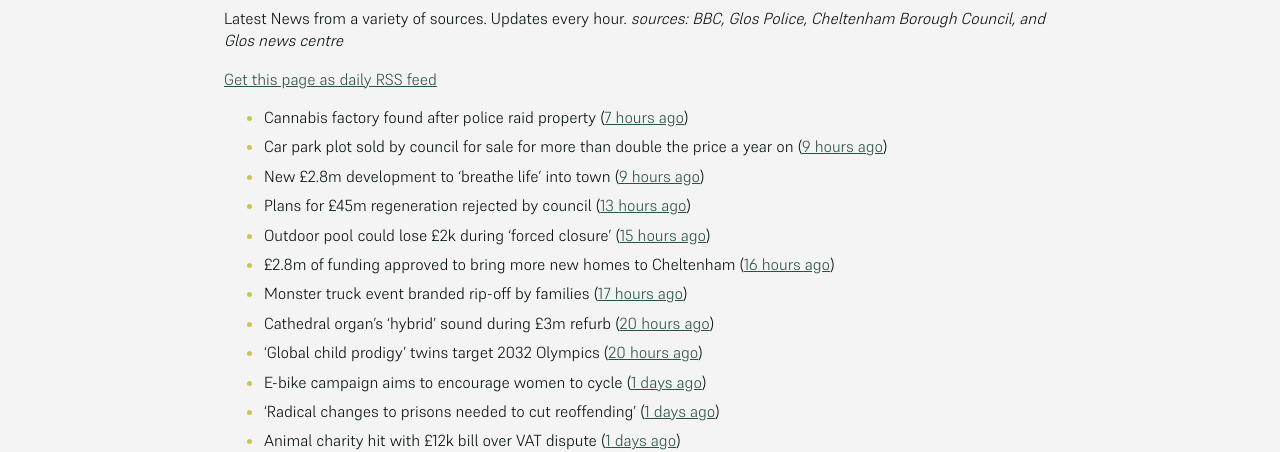
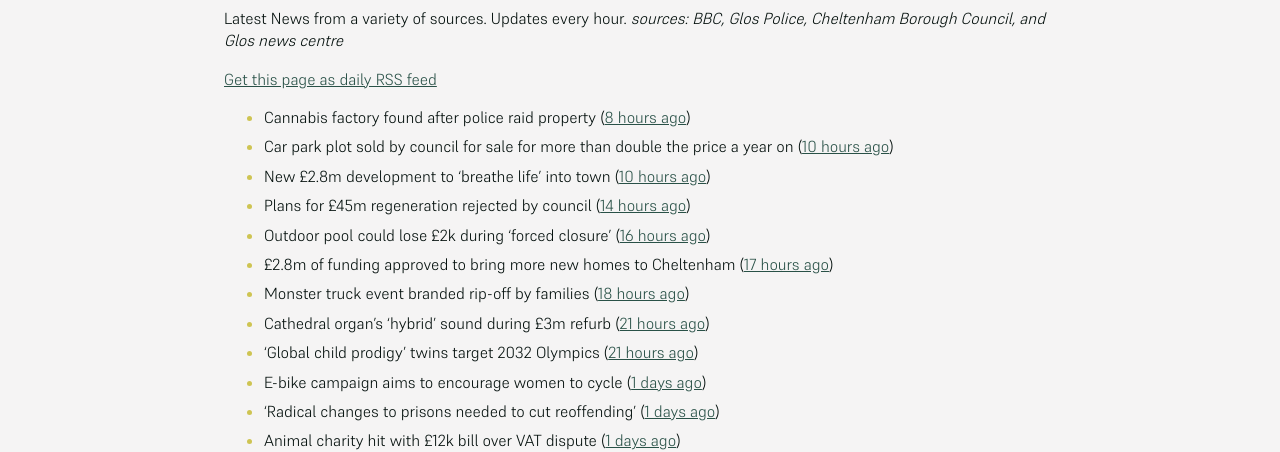
Before and after one commit to mat-0/cheltenham-open-data, a Jekyll site: the page built from _pages/news.md, in a window 1280 px wide. Shown: the part 266-718 px from the top of the page. Built offline with Jekyll 4.4.1, drawn with Linux system fonts in a browser that asks for light colours.

Commit message:
Updated 2025-07-03 02:31:04

```diff
--- a/_pages/news.md
+++ b/_pages/news.md
@@ -12,15 +12,15 @@ _sources: BBC, Glos Police, Cheltenham Borough Council, and Glos news centre_
 [Get this page as daily RSS feed](/daily.rss)
 
 <!-- news_marker starts -->
-- Cannabis factory found after police raid property ([7 hours ago](https://www.bbc.com/news/articles/cx2jxv80022o))
-- Car park plot sold by council for sale for more than double the price a year on ([9 hours ago](https://gloucesternewscentre.co.uk/car-park-plot-sold-by-council-for-sale-for-more-than-double-the-price-a-year-on/))
-- New £2.8m development to 'breathe life' into town ([9 hours ago](https://www.bbc.com/news/articles/cvg8n8djp0no))
-- Plans for £45m regeneration rejected by council ([13 hours ago](https://www.bbc.com/news/articles/ckg3jn2207ro))
-- Outdoor pool could lose £2k during 'forced closure' ([15 hours ago](https://www.bbc.com/news/articles/cvg885vxldgo))
-- £2.8m of funding approved to bring more new homes to Cheltenham ([16 hours ago](https://www.cheltenham.gov.uk/news/article/3027/28m_of_funding_approved_to_bring_more_new_homes_to_cheltenham))
-- Monster truck event branded rip-off by families ([17 hours ago](https://www.bbc.com/news/articles/c4gdmy874q4o))
-- Cathedral organ's 'hybrid' sound during £3m refurb ([20 hours ago](https://www.bbc.com/news/articles/cy4nngn7pgxo))
-- 'Global child prodigy' twins target 2032 Olympics ([20 hours ago](https://www.bbc.com/news/articles/c0k7x723zr1o))
+- Cannabis factory found after police raid property ([8 hours ago](https://www.bbc.com/news/articles/cx2jxv80022o))
+- Car park plot sold by council for sale for more than double the price a year on ([10 hours ago](https://gloucesternewscentre.co.uk/car-park-plot-sold-by-council-for-sale-for-more-than-double-the-price-a-year-on/))
+- New £2.8m development to 'breathe life' into town ([10 hours ago](https://www.bbc.com/news/articles/cvg8n8djp0no))
+- Plans for £45m regeneration rejected by council ([14 hours ago](https://www.bbc.com/news/articles/ckg3jn2207ro))
+- Outdoor pool could lose £2k during 'forced closure' ([16 hours ago](https://www.bbc.com/news/articles/cvg885vxldgo))
+- £2.8m of funding approved to bring more new homes to Cheltenham ([17 hours ago](https://www.cheltenham.gov.uk/news/article/3027/28m_of_funding_approved_to_bring_more_new_homes_to_cheltenham))
+- Monster truck event branded rip-off by families ([18 hours ago](https://www.bbc.com/news/articles/c4gdmy874q4o))
+- Cathedral organ's 'hybrid' sound during £3m refurb ([21 hours ago](https://www.bbc.com/news/articles/cy4nngn7pgxo))
+- 'Global child prodigy' twins target 2032 Olympics ([21 hours ago](https://www.bbc.com/news/articles/c0k7x723zr1o))
 - E-bike campaign aims to encourage women to cycle ([1 days ago](https://www.bbc.com/news/articles/c9w11l9y7qno))
 - 'Radical changes to prisons needed to cut reoffending' ([1 days ago](https://www.bbc.com/news/articles/cm2zz75v286o))
 - Animal charity hit with £12k bill over VAT dispute ([1 days ago](https://www.bbc.com/news/articles/cglzy4518y9o))
```
Also changed, not shown: _data/flood.json (+5 -27 lines), index.md (+5 -5 lines).
